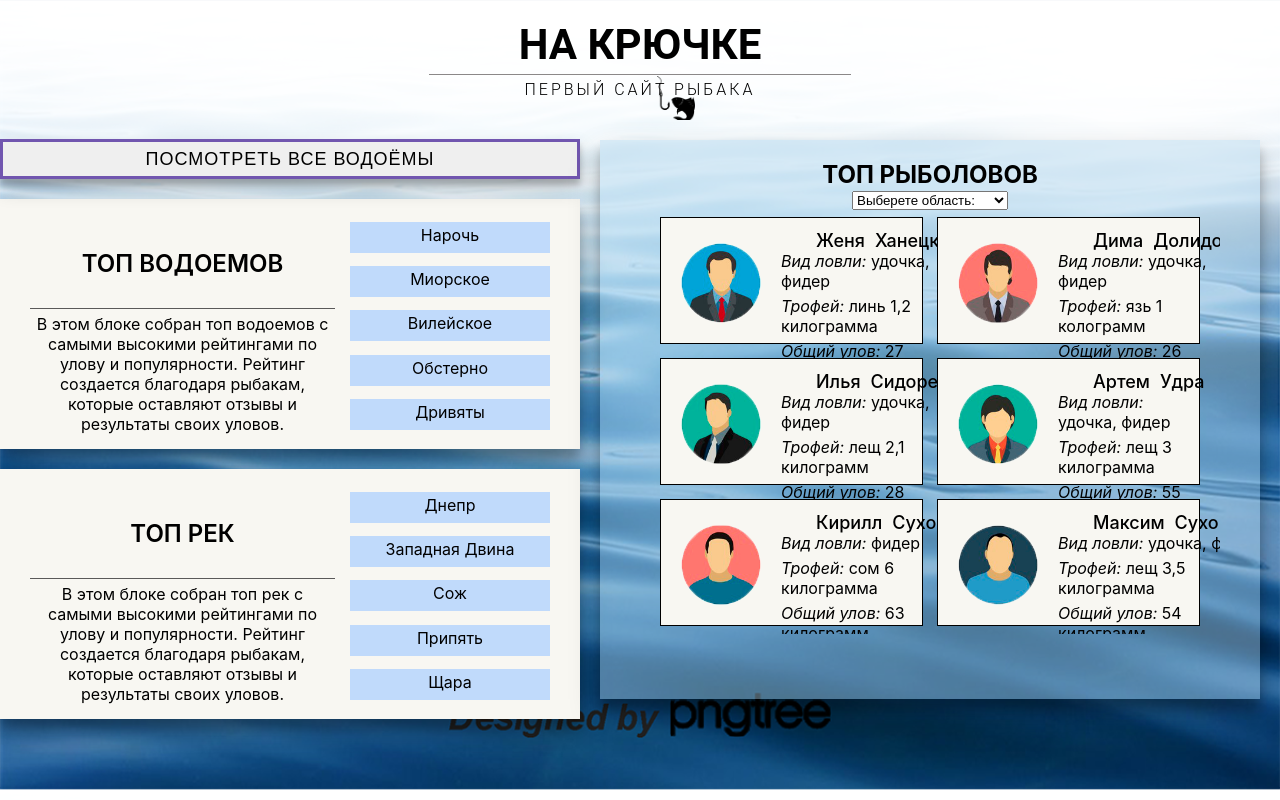
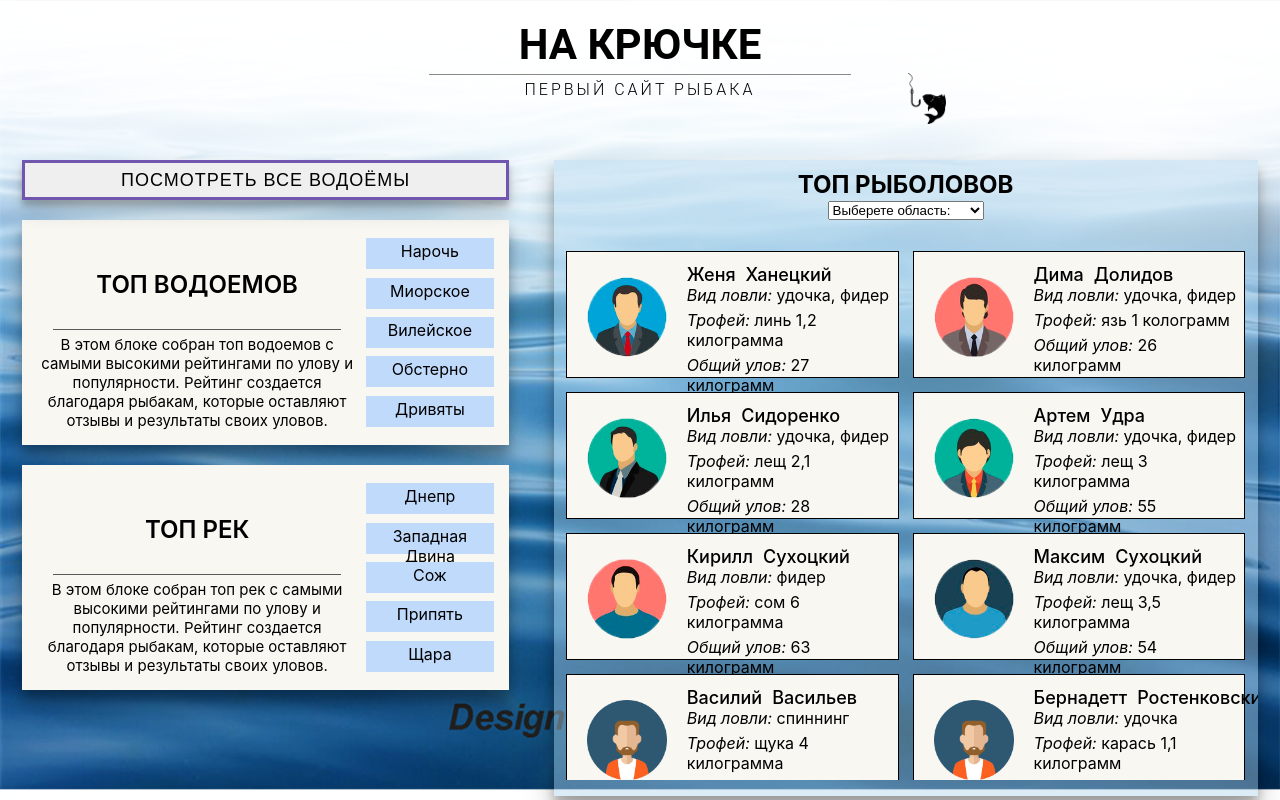
Before and after one commit to Khanetsky-Zhenya/ON_HOOK, a React (Create React App) app: page / in a window 1280 px wide. Built offline with nearby package versions, Linux system fonts and the light colour scheme.

Commit message:
fix style on all site

```diff
--- a/src/components/AllWaters/AllWaters.module.css
+++ b/src/components/AllWaters/AllWaters.module.css
@@ -21,11 +21,11 @@
   background-position: 0% 100%;
   background-repeat: no-repeat;
   background-size: 0% 2px;
-  transition: background-size .3s;
+  transition: background-size 0.3s;
 }
 .AllWaters__navMain:hover {
   background-size: 100% 2px;
-  color:  #203e61;
+  color: #203e61;
 }
 .AllWaters__nav {
   margin: 15px 0 0 5px;
@@ -71,7 +71,7 @@
   justify-content: space-between;
 }
 .AllWaters__regionButton {
-  font-size: 16px;
+  font-size: 14px;
   font-weight: 600;
   background: none;
   border: none;
@@ -80,7 +80,7 @@
   background-position: 0% 100%;
   background-repeat: no-repeat;
   background-size: 0% 2px;
-  transition: background-size .2s;
+  transition: background-size 0.2s;
 }
 
 .AllWaters__regionButton:hover {
@@ -92,9 +92,9 @@
 }
 .AllWaters__Allwaters {
   margin: 0 auto;
-  width: 89.5%;
+  width: 91.25%;
   height: 320px;
- /* background-color: #f8f7f2;*/
+  /* background-color: #f8f7f2;*/
   display: grid;
   grid-template-columns: repeat(5, 1fr);
 
@@ -111,7 +111,7 @@
   background: #dfe6f0;
 }
 .AllWaters__waters:hover {
-   text-transform: uppercase;
+  text-transform: uppercase;
   background: #5f91c2;
   cursor: pointer;
 }
--- a/src/components/HeaderApp/HeaderApp.module.css
+++ b/src/components/HeaderApp/HeaderApp.module.css
@@ -7,9 +7,9 @@
   display: flex;
   flex-direction: column;
   align-items: center;
-  height: 15%;
-  background: no-repeat url("../../assets/images/logo.png") ;
-  background-position:bottom -7px right 585px;
+  height: 20%;
+  background: no-repeat url("../../assets/images/logo.png");
+  background-position: top 73px left 908px;
   background-size: 3%, 25%, 25%;
 
   /*background-color: rgb(100, 100, 100);*/
--- a/src/components/Main/FishList/FishList.module.css
+++ b/src/components/Main/FishList/FishList.module.css
@@ -1,23 +1,21 @@
 .List {
-  width: 55%;
-  margin: 20px;
-  padding: 20px 40px 20px 40px;
-  /*background-color: #f8f7f2;
-  box-shadow: 0 14px 28px rgba(0, 0, 0, 0.25), 0 10px 10px rgba(0, 0, 0, 0.22);*/
-  background-color: rgb(173 210 235 / 43%);;
+  height: 79.5vh;
+  background-color: rgb(173 210 235 / 43%);
   box-shadow: 0 14px 28px rgb(0 0 0 / 25%), 0 10px 10px rgb(0 0 0 / 22%);
 }
 
 .List__Header {
   text-align: center;
   text-transform: uppercase;
+  padding: 10px 0 10px 0;
+  height: 8vh;
 }
 .List__UserTop {
   display: flex;
   flex-wrap: wrap;
   justify-content: center;
   overflow: auto;
-  height: 424px;
+  height: 67vh;
 }
 /*стили для скрола*/
 .List__UserTop::-webkit-scrollbar {
--- a/src/components/Main/FishMan/FishMan.module.css
+++ b/src/components/Main/FishMan/FishMan.module.css
@@ -4,7 +4,7 @@
 }
 .Card {
   display: flex;
-  width: 45%;
+  width: 47%;
   height: 125px;
   border: 1px solid rgb(0, 0, 0);
   margin: 7px;
@@ -20,7 +20,6 @@
 }
 .Card__FullName {
   margin-top: 12px;
-  margin-left: 35px;
   font-size: 18px;
   font-weight: 500;
 }
--- a/src/components/Main/Main.jsx
+++ b/src/components/Main/Main.jsx
@@ -20,16 +20,18 @@ export const Main = () => {
     <>
       <HeaderApp title="на крючке" />
       <div className={styles.mainInfo}>
-        <div>
+        <div className={styles.mainInfo_left}>
           <Link to="/waters">
             <button className={styles.AllWater__button}>
-              Посмотреть  все  водоёмы
+              Посмотреть все водоёмы
             </button>
           </Link>
           <Rating title="топ водоемов" waters={getTopWaters("lake")} />
           <Rating title="топ рек" waters={getTopWaters("river")} />
         </div>
-        <FishList />
+        <div className={styles.mainInfo_right}>
+          <FishList />
+        </div>
       </div>
     </>
   );
--- a/src/components/Main/Main.module.css
+++ b/src/components/Main/Main.module.css
@@ -2,16 +2,20 @@
   display: flex;
   justify-content: space-around;
 }
+.mainInfo_left {
+  width: 38%;
+  height: 80vh;
+}
+.mainInfo_right {
+  width: 55%;
+}
 .AllWater__button {
-  width: 580px;
+  width: 100%;
   height: 40px;
-  margin-top: 19px;
-
   font-size: 18px;
   text-align: center;
   text-transform: uppercase;
   letter-spacing: 1px;
-
   border: 3px solid #7156af;
   box-shadow: 0 10px 20px rgba(0, 0, 0, 0.2), 0 6px 6px rgba(0, 0, 0, 0.2);
   cursor: pointer;
--- a/src/components/Main/Rating/Rating.module.css
+++ b/src/components/Main/Rating/Rating.module.css
@@ -1,48 +1,45 @@
 .Rating {
   margin: 20px 0px 0px 0px;
-  padding: 10px 30px;
-  width: 520px;
-  background-color: #F8F7F2;
+  padding: 10px 15px;
+  background-color: #f8f7f2;
   box-shadow: 0 14px 28px rgba(0, 0, 0, 0.25), 0 10px 10px rgba(0, 0, 0, 0.22);
   display: flex;
-    /*flex-direction: column;*/
-    justify-content: space-around;
+  justify-content: space-between;
 }
-.Rating_new{
-  margin-right: 15px;
+.Rating_new {
+  width: 70%;
+  display: flex;
+  flex-direction: column;
+  align-items: center;
 }
 .Rating__title {
   font-weight: 600;
   padding-top: 40px;
   padding-bottom: 30px;
-
-  text-align: center;
   text-transform: uppercase;
   font-size: 24px;
 }
 .Rating__separator {
-  width: 100%;
+  width: 90%;
   height: 1px;
   background-color: rgb(90, 89, 89);
 }
 .Rating__subTitle {
   margin: 5px 0px 5px 0;
-
   text-align: center;
-    font-size: 16px;
+  font-size: 15px;
   font-weight: 400;
 }
-.Rating_itemsAll{
+.Rating_itemsAll {
   display: flex;
   flex-direction: column;
-    justify-content: space-evenly;
+  justify-content: space-evenly;
+  width: 28%;
 }
 .Rating__name {
   text-align: center;
-  width: 200px;
   height: 28px;
   padding-top: 3px;
-  margin-top: 4px;
   background-color: #c0dafb;
   cursor: pointer;
 }
@@ -50,6 +47,4 @@
   background-color: #7156af;
   font-size: 18px;
   color: #ffffff;
-
-
 }
```
Also changed, not shown: src/redux/mock/waters.json.
